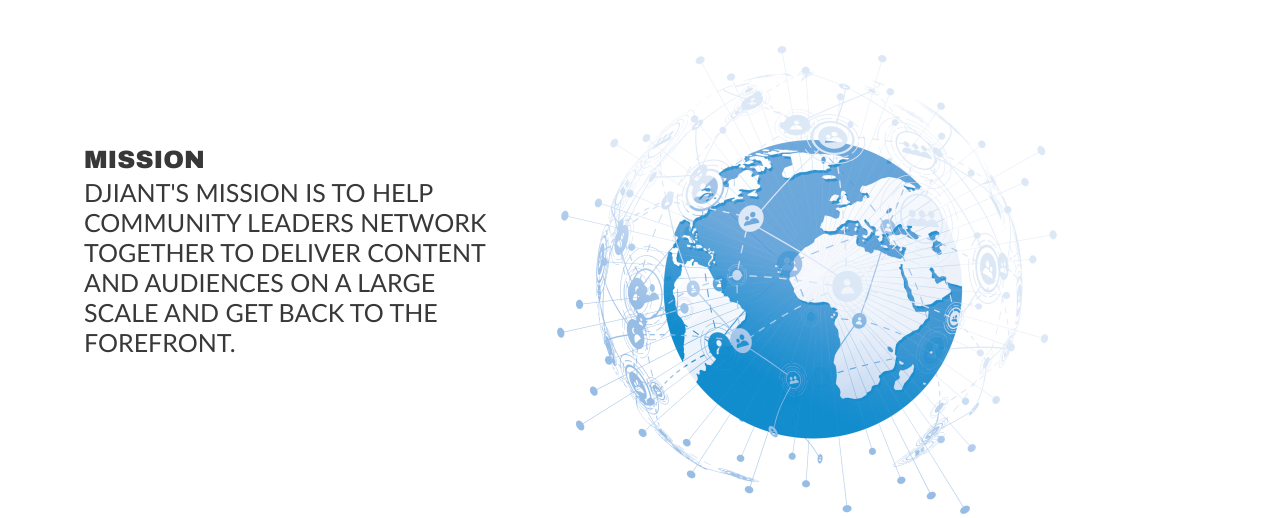
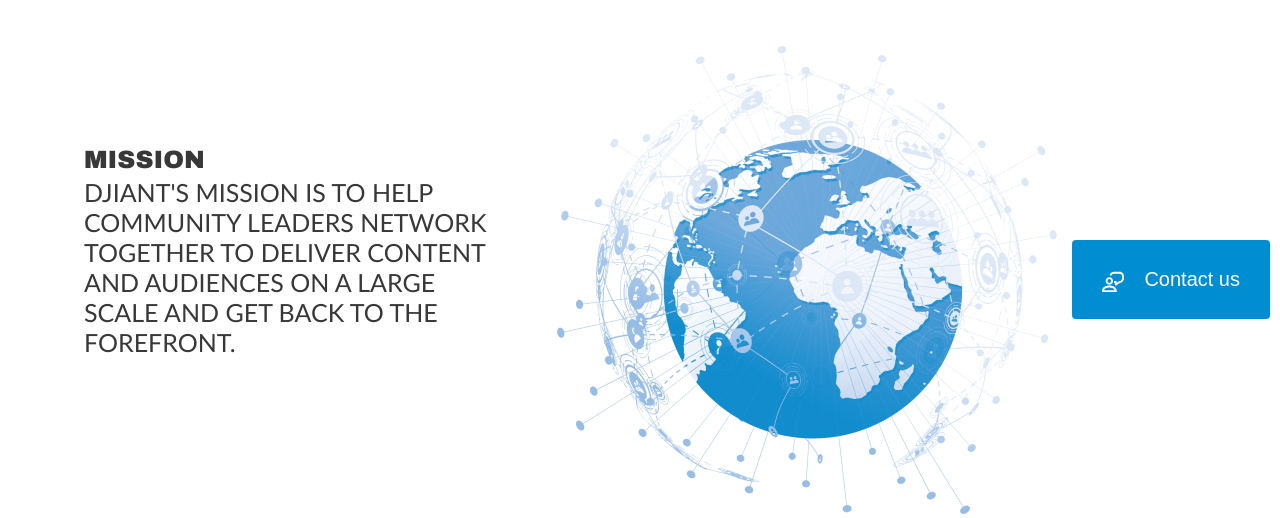
Before and after one commit to Lamiaselm/About-Djiant, a PHP site: page / in a window 1280 px wide. Shown: the part 80-598 px from the top of the page. Run offline with PHP 8.4, Linux system fonts and the light colour scheme; some libraries are stand-ins or nearby versions.

Commit message:
contact button done

```diff
--- a/index.php
+++ b/index.php
@@ -35,7 +35,15 @@
 			<p>Pooling resources (research & development, infrastructure, enterprise repositories, call center...) and connecting communities, content and audiences in a network. Spend less and earn more: this is Djiant's proposal to community leaders.</p>
 			</div>
 			</div>
-
+			<div class="popupInfo " style="display: none;">
+ssqdqsds
+                                          </div>
+			<div class="djiant-col-md-3">
+					<div class="contact-us">
+                                     <img id="djiant" style="margin-right: 15px;filter: invert(0) sepia(0) saturate(1) hue-rotate(0deg) brightness(10);" src="assets/image/IconeContact.svg" width="22px">
+                                            Contact us
+                                   </div>
+				</div>
 			<div class="row" style="margin-top:50px;">
 			<h4 style="margin-bottom:30px;">VALEUR</h4>
 			<div class="djiant-col-md-3"style="padding-left:0px;margin-right:30px;">
@@ -92,7 +100,15 @@
 			</div>
         </div>
 
-
+		<div class="popupInfo " style="display: none;">
+ssqdqsds
+                                          </div>
+			<div class="djiant-col-md-3">
+					<div class="contact-us">
+                                     <img id="djiant" style="margin-right: 15px;filter: invert(0) sepia(0) saturate(1) hue-rotate(0deg) brightness(10);" src="assets/image/IconeContact.svg" width="22px">
+                                            Contact us
+                                   </div>
+				</div>
 
 		   <h5 style="margin-top:60px;">EXECUTIVE TEAM</h5>
 		   <p>They execute Djiant’s vision.</p>
@@ -223,7 +239,7 @@
 <!-- BEGIN FOOTER -->
 <div class="page-footer">
 	<div class="page-footer-inner pull-right"style="margin-top:-8px;">
-		<span  class="tabbable-line "><a href="#" class="menu-footer" >About  </a> <a href="#" class="menu-footer" >Contact  </a><a href="#" class="menu-footer" >GTU GTS </a><a href="#" class="menu-footer" >Privacy Policy   </a>   </span>
+		<span  class="tabbable-line "><a href="" class="menu-footer" >About  </a> <a href="#" class="menu-footer" >Contact  </a><a href="#" class="menu-footer" >GTU GTS </a><a href="#" class="menu-footer" >Privacy Policy   </a>   </span>
 
 	</div>
 
```
